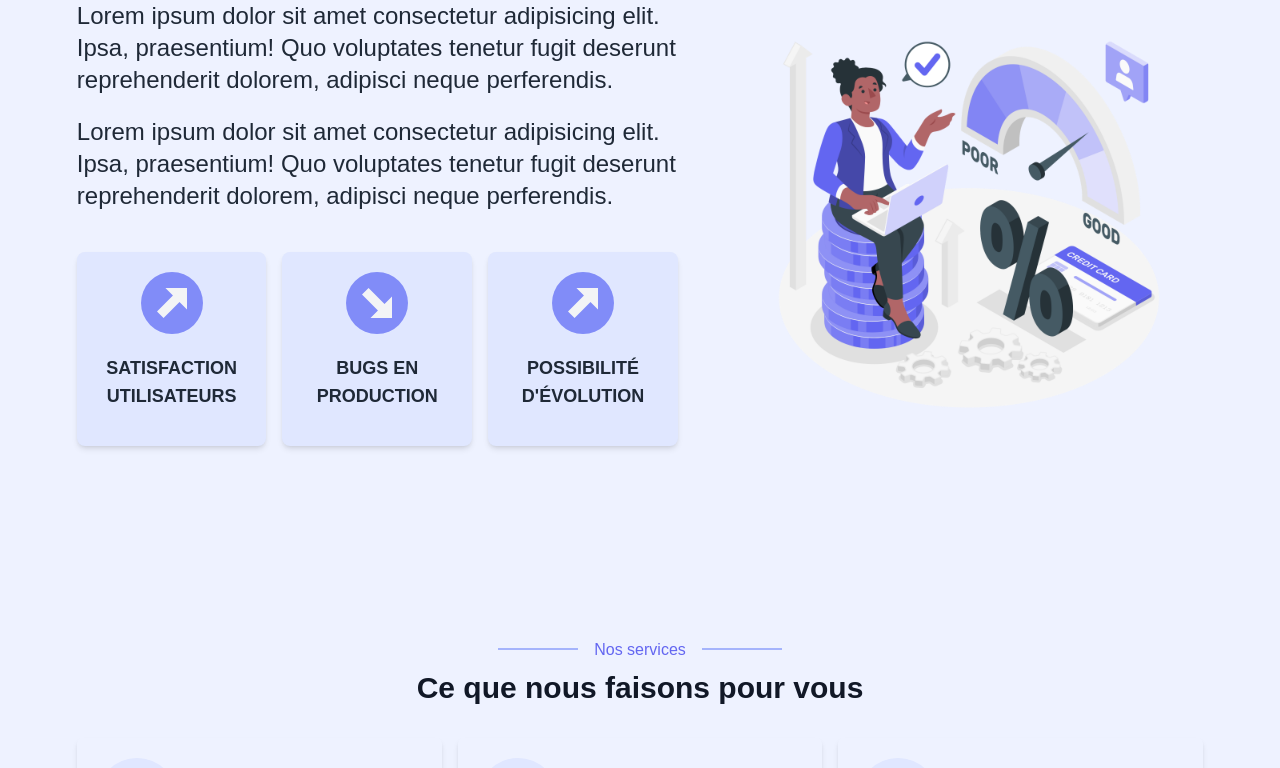
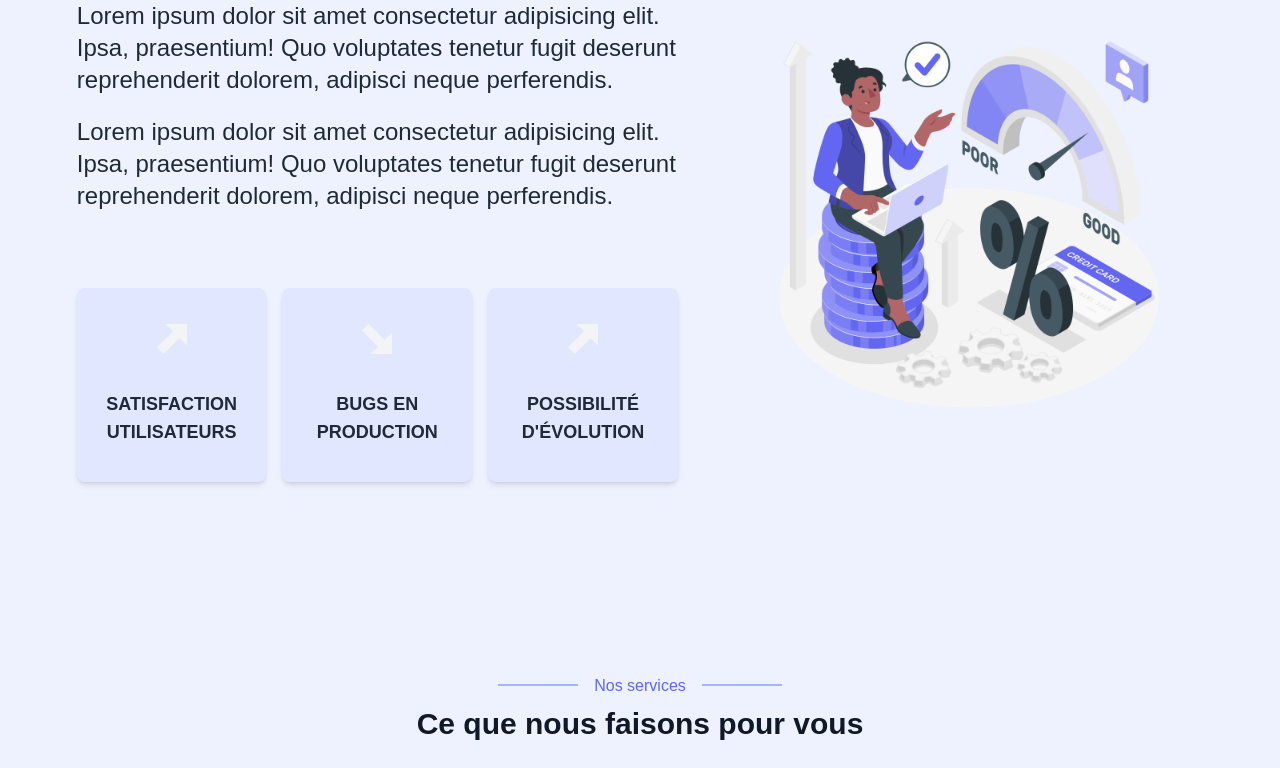
Before and after one commit to erischon/the-dizalch-project, a Next.js app: page / in a window 1280 px wide. Shown: the part 1860-2628 px from the top of the page. Built offline with nearby package versions, Linux system fonts and the light colour scheme.

Commit message:
solution section

```diff
--- a/src/components/public/GainCard.tsx
+++ b/src/components/public/GainCard.tsx
@@ -1,6 +1,7 @@
 interface GainCardProps {
   title: string;
   icon: JSX.Element;
+  color: string;
 }
 
 /**
@@ -8,13 +9,13 @@ interface GainCardProps {
  * @version 1.0
  */
 export default function GainCard({ gain }: { gain: GainCardProps }) {
-  const { title, icon } = gain;
+  const { title, icon, color } = gain;
 
   return (
     <>
       <div className="group min-w-fit mx-auto w-64 h-64 md:w-full md:h-full rounded-lg shadow-md p-5 bg-indigo-100 flex justify-center flex-col lg:col-span-4">
         <div className="text-3xl text-gray-100 mb-5 w-fit mx-auto">
-          <div className="p-4 bg-indigo-400 rounded-full">{icon}</div>
+          <div className={`p-4 bg-${color} rounded-full`}>{icon}</div>
         </div>
 
         <div className="text-lg font-semibold text-gray-800 mb-4 uppercase text-center">
--- a/src/components/public/sections/SolutionSection.tsx
+++ b/src/components/public/sections/SolutionSection.tsx
@@ -35,7 +35,7 @@ export default function SolutionSection() {
 
       <div className="grid lg:grid-cols-12 grow">
         <div className="text-gray-800 lg:col-span-7 md:pr-14 max-w-3xl flex flex-col">
-          <div className="mb-5">
+          <div className="mb-5 lg:mb-14">
             <motion.p
               className="text-center md:text-left md:text-lg lg:text-2xl mb-5"
               variants={slideLeftToRightVariants}
--- a/src/data/infos.js
+++ b/src/data/infos.js
@@ -122,14 +122,17 @@ export const gains = [
   {
     icon: <ImArrowUpRight />,
     title: "Satisfaction utilisateurs",
+    color: "indigo-500",
   },
   {
     icon: <ImArrowDownRight />,
     title: "Bugs en production",
+    color: "amber-500",
   },
   {
     icon: <ImArrowUpRight />,
     title: "Possibilité d'évolution",
+    color: "indigo-500",
   },
 ];
 
```
